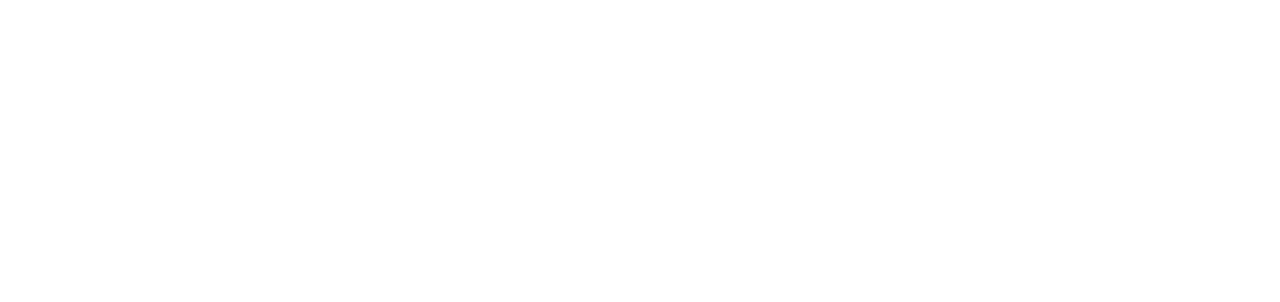
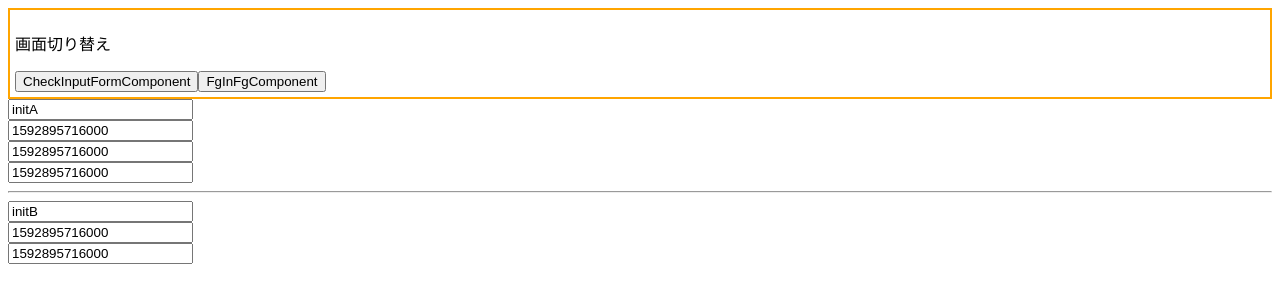
Before and after one commit to otera/angular-form-array, an Angular app: page /fif in a window 1280 px wide. Before the commit this address led to /. Shown: the top 302 px of the page. Built offline with nearby package versions, Linux system fonts and the light colour scheme.

Commit message:
FormGroupの中にformGroupがあるパターンの表示テスト

```diff
--- a/src/app/app-routing.module.ts
+++ b/src/app/app-routing.module.ts
@@ -2,8 +2,13 @@
 import { Routes, RouterModule } from "@angular/router";
 
 import { CheckInputFormComponent } from "./check-input-form/check-input-form.component";
+import { FgInFgComponent } from "./fg-in-fg/fg-in-fg.component";
 
-const routes: Routes = [{ path: "", component: CheckInputFormComponent }];
+const routes: Routes = [
+  { path: "", redirectTo: "cif", pathMatch: "full" },
+  { path: "cif", component: CheckInputFormComponent },
+  { path: "fif", component: FgInFgComponent },
+];
 
 @NgModule({
   imports: [RouterModule.forRoot(routes)],
--- a/src/app/app.component.html
+++ b/src/app/app.component.html
@@ -1 +1,7 @@
+<div class="border">
+  <p>画面切り替え</p>
+  <button type="text" routerLink="/cif">CheckInputFormComponent</button>
+  <button type="text" routerLink="/fif">FgInFgComponent</button>
+</div>
+
 <router-outlet></router-outlet>
--- a/src/app/app.component.scss
+++ b/src/app/app.component.scss
@@ -0,0 +1,4 @@
+.border {
+  border: solid 2px orange;
+  padding: 5px;
+}
--- a/src/app/app.module.ts
+++ b/src/app/app.module.ts
@@ -7,9 +7,10 @@
 import { AppComponent } from "./app.component";
 import { CheckInputFormComponent } from "./check-input-form/check-input-form.component";
 import { IdeaFormsComponent } from './common/idea-forms/idea-forms.component';
+import { FgInFgComponent } from './fg-in-fg/fg-in-fg.component';
 
 @NgModule({
-  declarations: [AppComponent, CheckInputFormComponent, IdeaFormsComponent],
+  declarations: [AppComponent, CheckInputFormComponent, IdeaFormsComponent, FgInFgComponent],
   imports: [
     BrowserModule,
     AppRoutingModule,
--- /dev/null
+++ b/src/app/fg-in-fg/fg-in-fg.component.html
@@ -0,0 +1,21 @@
+<form [formGroup]="testFormGroup">
+  <div formGroupName="agree">
+    <div
+      formArrayName="ideas"
+      *ngFor="let ag of agreeIdeasForm.controls; let i = index"
+    >
+      <input type="text" [formControlName]="i" />
+    </div>
+  </div>
+
+  <hr />
+
+  <div formGroupName="opposition">
+    <div
+      formArrayName="ideas"
+      *ngFor="let op of oppositionIdeasForm.controls; let i = index"
+    >
+      <input type="text" [formControlName]="i" />
+    </div>
+  </div>
+</form>
--- /dev/null
+++ b/src/app/fg-in-fg/fg-in-fg.component.ts
@@ -0,0 +1,56 @@
+import { Component, OnInit } from "@angular/core";
+import { FormBuilder, FormArray } from "@angular/forms";
+import { takeUntil } from "rxjs/operators";
+import { Subject } from "rxjs";
+
+@Component({
+  selector: "app-fg-in-fg",
+  templateUrl: "./fg-in-fg.component.html",
+  styleUrls: ["./fg-in-fg.component.scss"],
+})
+export class FgInFgComponent implements OnInit {
+  private onDestroyA$ = new Subject();
+  private onDestroyB$ = new Subject();
+
+  testFormGroup = this.fb.group({
+    agree: this.fb.group({
+      ideas: this.fb.array(["initA"]),
+    }),
+    opposition: this.fb.group({
+      ideas: this.fb.array(["initB"]),
+    }),
+  });
+
+  constructor(private fb: FormBuilder) {}
+
+  get agreeIdeasForm(): FormArray {
+    return this.testFormGroup.get("agree").get("ideas") as FormArray;
+  }
+  get oppositionIdeasForm(): FormArray {
+    return this.testFormGroup.get("opposition").get("ideas") as FormArray;
+  }
+
+  ngOnInit() {
+    this.agreeIdeasForm.push(this.fb.control(Date.now()));
+    this.agreeIdeasForm.push(this.fb.control(Date.now()));
+    this.agreeIdeasForm.push(this.fb.control(Date.now()));
+    this.oppositionIdeasForm.push(this.fb.control(Date.now()));
+    this.oppositionIdeasForm.push(this.fb.control(Date.now()));
+
+    this.agreeIdeasForm.valueChanges
+      .pipe(takeUntil(this.onDestroyA$))
+      .subscribe((data) => {
+        console.log("agreeIdeasForm", data);
+      });
+    this.oppositionIdeasForm.valueChanges
+      .pipe(takeUntil(this.onDestroyB$))
+      .subscribe((data) => {
+        console.log("oppositionIdeasForm", data);
+      });
+  }
+
+  ngOnDestroy() {
+    this.onDestroyA$.next();
+    this.onDestroyB$.next();
+  }
+}
```
Also changed, not shown: src/app/fg-in-fg/fg-in-fg.component.scss (added), 1 other file (tests, documents, lock files or other folders).
